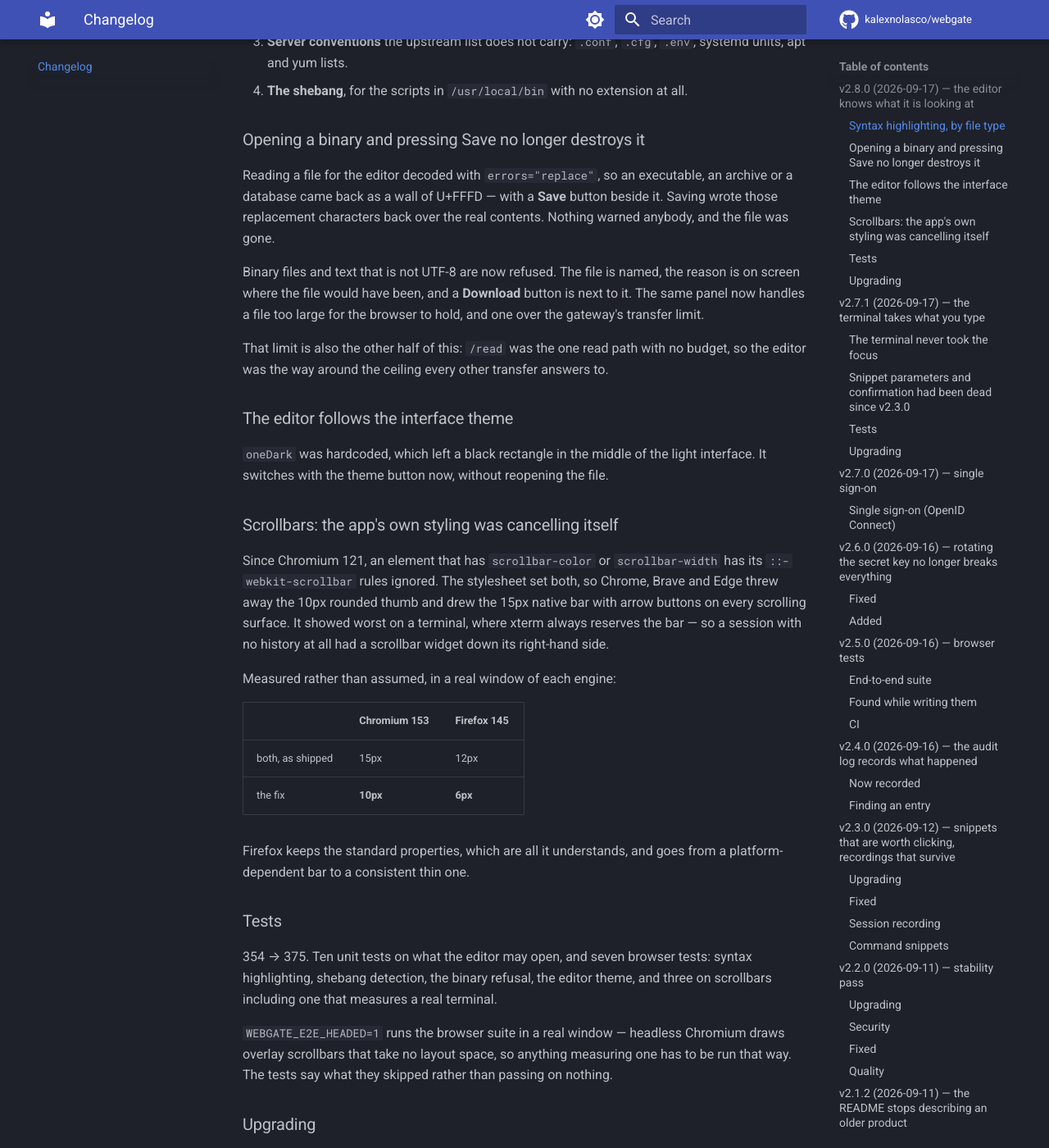
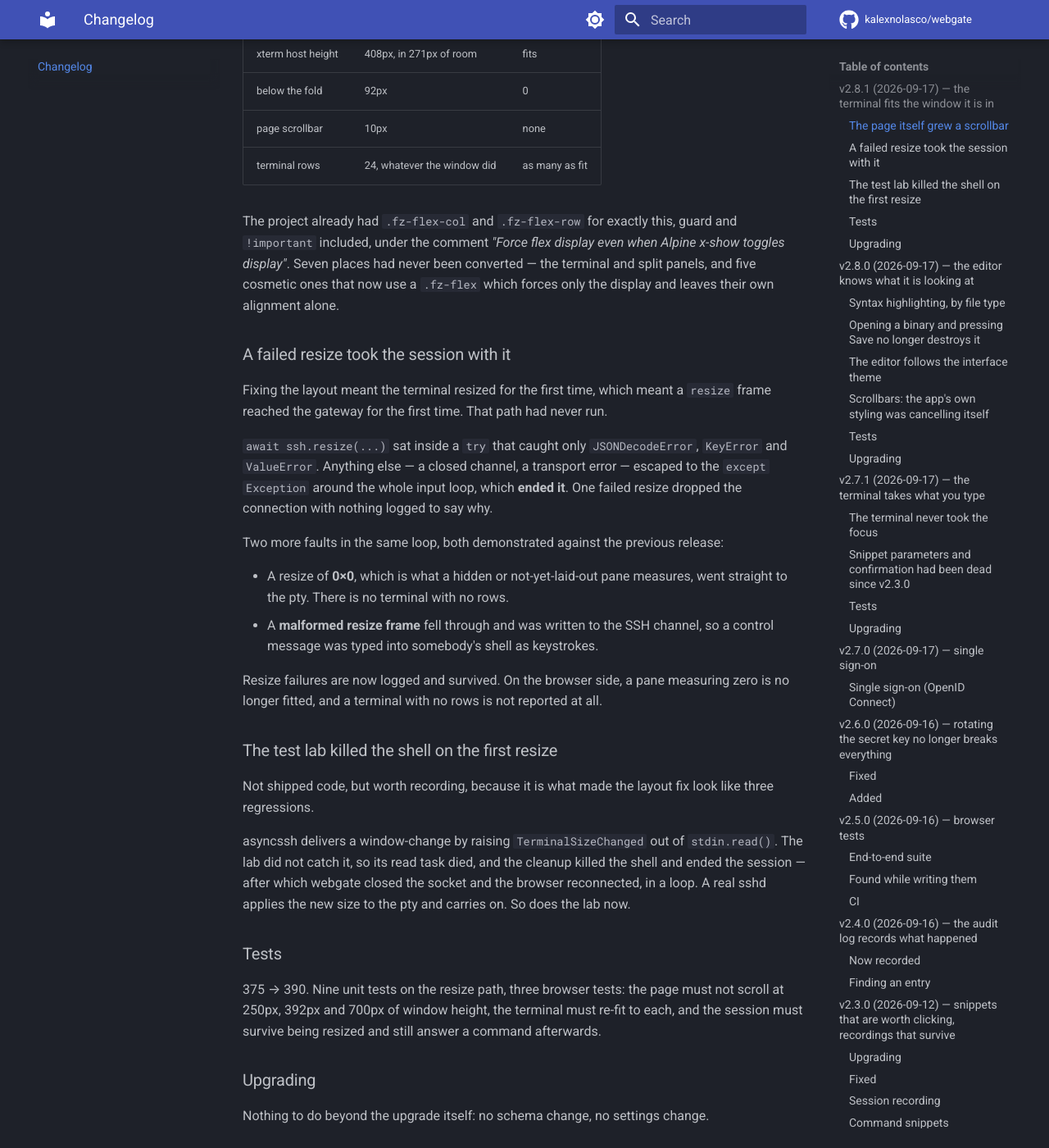
Before and after one commit to kalexnolasco/webgate, an MkDocs documentation site: the page built from docs/changelog.md, in a window 1280 px wide and 1400 px high, scrolled down 683 px. Shown: the whole window at 82% size. Built offline with MkDocs 1.6.1 and Material for MkDocs 9.7.7, drawn with Linux system fonts in a browser that asks for light colours; comment, search, counter and statistics services are not loaded; some of the changed text lies outside the part shown.

Commit message:
v2.8.1: the terminal fits the window it is in
- Alpine's x-show removes the inline `display` when it shows an element, so the
  terminal panel stopped being a flex box and the whole page grew a scrollbar.
  Seven markup sites move to the flex utility classes that already existed for this.
- A failed resize escaped into the loop's outer `except Exception` and ended it,
  dropping the session silently. A 0x0 resize reached the pty, and a malformed one
  was typed into the user's shell.
- The e2e SSH lab killed its shell on the first window-change, which is what made
  the layout fix look like three regressions.

375 -> 390 tests.

```diff
--- a/docs/changelog.md
+++ b/docs/changelog.md
@@ -1,4 +1,76 @@
 # Changelog
+
+## v2.8.1 (2026-09-17) — the terminal fits the window it is in
+
+One reported defect, and the two it was hiding behind it.
+
+### The page itself grew a scrollbar
+
+With a short browser window and a session open, the whole document scrolled: a
+scrollbar down the full height of the window, not the terminal's own.
+
+Alpine shows an element by calling `el.style.removeProperty('display')` — including a
+`display` written by hand in the markup. The terminal panel declared its there, so
+the first time it was shown it became a block. Its xterm host stopped being a flex
+item, `flex: 1` and `min-height: 0` stopped meaning anything, and the terminal took
+the height of its contents rather than the space available.
+
+Measured at 1400×420 with a session open:
+
+| | before | after |
+|---|---|---|
+| panel `display` | `block` | `flex` |
+| xterm host height | 408px, in 271px of room | fits |
+| below the fold | 92px | 0 |
+| page scrollbar | 10px | none |
+| terminal rows | 24, whatever the window did | as many as fit |
+
+The project already had `.fz-flex-col` and `.fz-flex-row` for exactly this, guard and
+`!important` included, under the comment *"Force flex display even when Alpine x-show
+toggles display"*. Seven places had never been converted — the terminal and split
+panels, and five cosmetic ones that now use a `.fz-flex` which forces only the
+display and leaves their own alignment alone.
+
+### A failed resize took the session with it
+
+Fixing the layout meant the terminal resized for the first time, which meant a
+`resize` frame reached the gateway for the first time. That path had never run.
+
+`await ssh.resize(...)` sat inside a `try` that caught only `JSONDecodeError`,
+`KeyError` and `ValueError`. Anything else — a closed channel, a transport error —
+escaped to the `except Exception` around the whole input loop, which **ended it**. One
+failed resize dropped the connection with nothing logged to say why.
+
+Two more faults in the same loop, both demonstrated against the previous release:
+
+- A resize of **0×0**, which is what a hidden or not-yet-laid-out pane measures, went
+  straight to the pty. There is no terminal with no rows.
+- A **malformed resize frame** fell through and was written to the SSH channel, so a
+  control message was typed into somebody's shell as keystrokes.
+
+Resize failures are now logged and survived. On the browser side, a pane measuring
+zero is no longer fitted, and a terminal with no rows is not reported at all.
+
+### The test lab killed the shell on the first resize
+
+Not shipped code, but worth recording, because it is what made the layout fix look
+like three regressions.
+
+asyncssh delivers a window-change by raising `TerminalSizeChanged` out of
+`stdin.read()`. The lab did not catch it, so its read task died, and the cleanup
+killed the shell and ended the session — after which webgate closed the socket and
+the browser reconnected, in a loop. A real sshd applies the new size to the pty and
+carries on. So does the lab now.
+
+### Tests
+
+375 → 390. Nine unit tests on the resize path, three browser tests: the page must not
+scroll at 250px, 392px and 700px of window height, the terminal must re-fit to each,
+and the session must survive being resized and still answer a command afterwards.
+
+### Upgrading
+
+Nothing to do beyond the upgrade itself: no schema change, no settings change.
 
 ## v2.8.0 (2026-09-17) — the editor knows what it is looking at
 
--- a/pyproject.toml
+++ b/pyproject.toml
@@ -1,6 +1,6 @@
 [project]
 name = "webgate"
-version = "2.8.0"
+version = "2.8.1"
 description = "Self-hosted web application for remote server management via SSH terminal and SFTP file browser"
 readme = "README.md"
 license = "MIT"
```
Also changed, not shown: CHANGELOG.md (+72 -0 lines), 2 other files.
